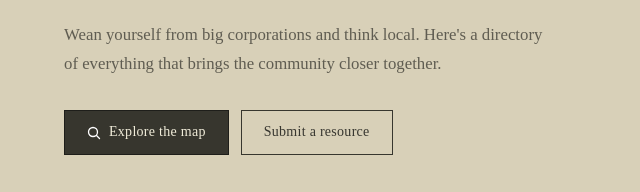
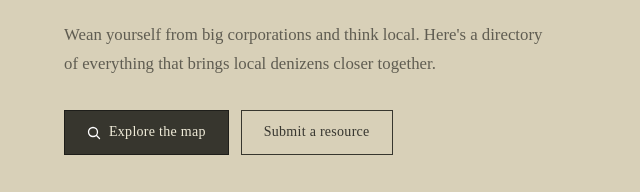
Before and after one commit to liztere/tampacommons, a plain HTML site: page index.html in a window 1280 px wide. Shown: the part 373-565 px from the top of the page, 0-640 px from the left. Drawn offline with Linux system fonts and the light colour scheme.

Commit message:
change text

```diff
--- a/index.html
+++ b/index.html
@@ -51,7 +51,7 @@
   <div class="hero-left">
     <div class="hero-eyebrow">Tampa Bay, Florida</div>
     <h1 class="hero-h1">a shared<br/>cyber commons<br/>of Tampa Bay</h1>
-    <p class="hero-sub">Wean yourself from big corporations and think local. Here's a directory of everything that brings the community closer together.</p>
+    <p class="hero-sub">Wean yourself from big corporations and think local. Here's a directory of everything that brings local denizens closer together.</p>
 
     <div class="hero-actions">
       <a href="#map-section" class="btn-primary">
```
